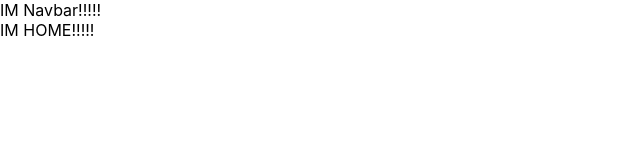
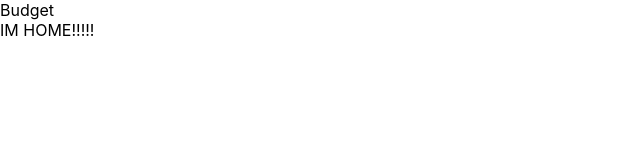
Before and after one commit to MaxiFerrioli/budget-app, a React (Create React App) app in the folder client/: page / in a window 1280 px wide. Shown: the top 160 px of the page, without its empty margins (0-640 px from the left). Built offline with nearby package versions, Linux system fonts and the light colour scheme.

Commit message:
add ops, nav & toolbar

```diff
--- a/client/src/components/Navbar/Navbar.jsx
+++ b/client/src/components/Navbar/Navbar.jsx
@@ -1,5 +1,11 @@
-function Navbar() {
-  return <div>IM Navbar!!!!!</div>;
-}
+import { Toolbar } from "../Toolbar/Toolbar";
+
+const Navbar = () => {
+  return (
+    <div>
+      <Toolbar>Budget</Toolbar>
+    </div>
+  );
+};
 
 export default Navbar;
--- a/client/src/components/Toolbar/Toolbar.jsx
+++ b/client/src/components/Toolbar/Toolbar.jsx
@@ -0,0 +1,3 @@
+export const Toolbar = ({ children }) => {
+  return <div>{children}</div>;
+};
```
